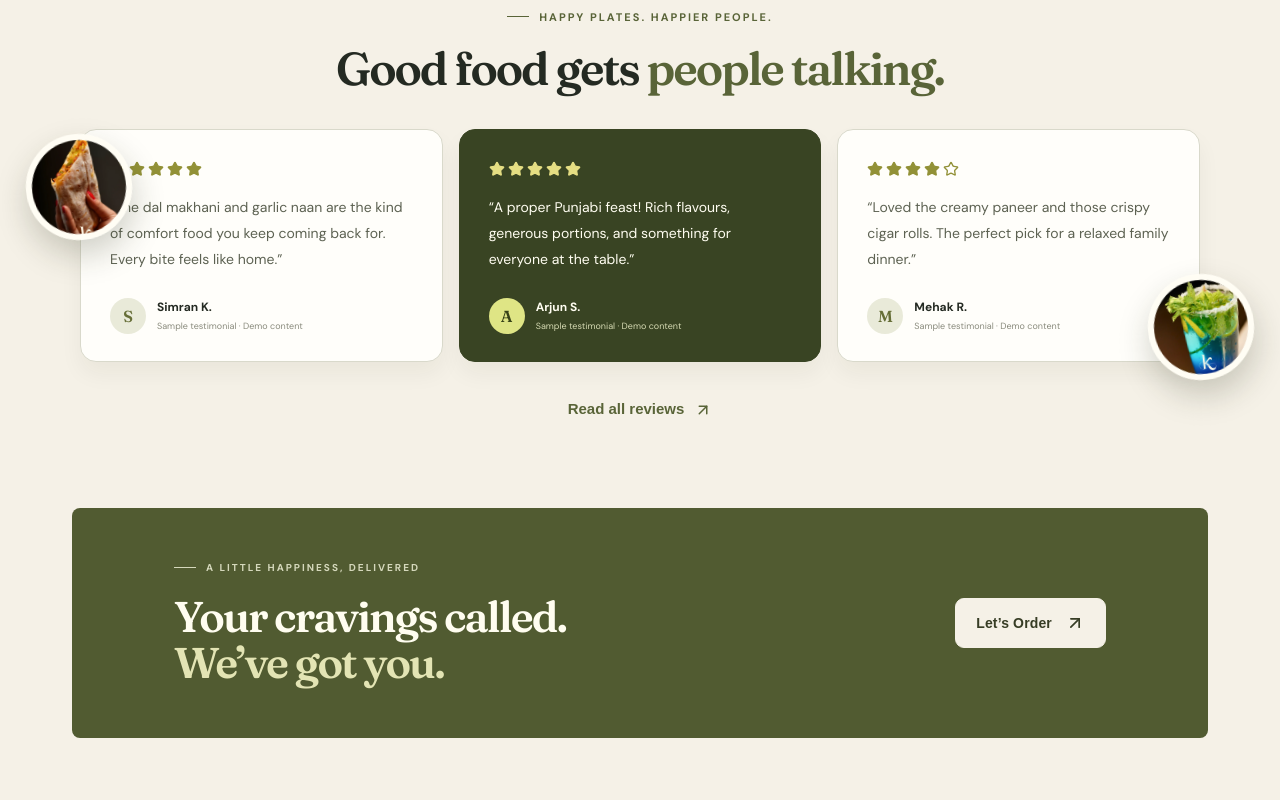
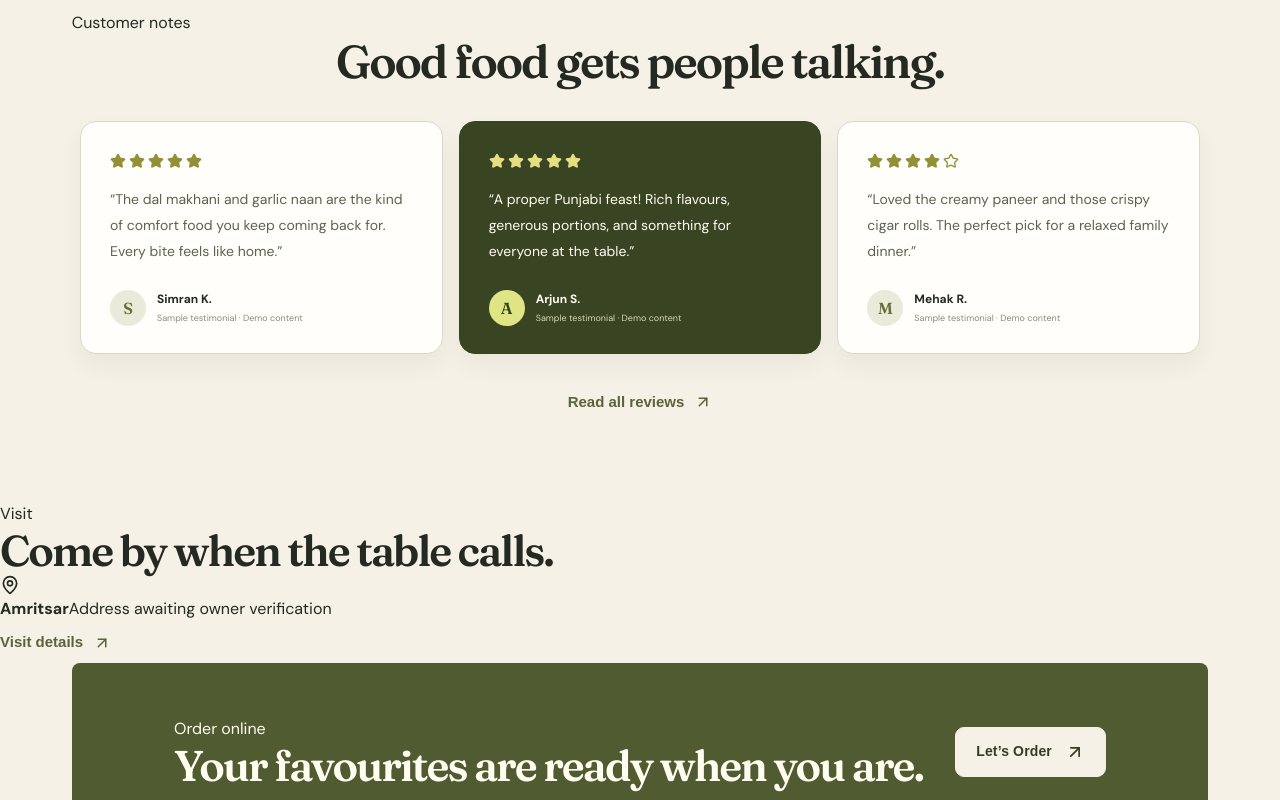
Before and after one commit to PRABHMANNAT/Freelance-Restaurant-with-Payment-Gateway, a React (Vite) app: page / in a window 1280 px wide. Shown: the part 2180-2980 px from the top of the page. Built offline with nearby package versions, Linux system fonts and the light colour scheme; a web font is replaced by a local one.

Commit message:
Complete homepage review visit and order rhythm

```diff
--- a/src/main.jsx
+++ b/src/main.jsx
@@ -418,23 +418,9 @@ function Home(props) {
         </div>
       </section>
       <section className="section review-preview">
-        <Eyebrow>HAPPY PLATES. HAPPIER PEOPLE.</Eyebrow>
-        <h2>
-          Good food gets <em>people talking.</em>
-        </h2>
+        <p className="section-label">Customer notes</p>
+        <h2>Good food gets people talking.</h2>
         <div className="review-stage">
-          <div className="review-floating-dishes" aria-hidden="true">
-            <Image
-              src={photos.wrap}
-              alt=""
-              className="floating-dish floating-wrap"
-            />
-            <Image
-              src={photos.drink}
-              alt=""
-              className="floating-dish floating-drink"
-            />
-          </div>
           <div className="review-grid">
             {sampleReviews.map((r) => (
               <ReviewCard key={r.id} review={r} />
@@ -447,6 +433,20 @@ function Home(props) {
         >
           Read all reviews <ArrowUpRight size={18} />
         </button>
+      </section>
+      <section className="home-visit" aria-labelledby="visit-heading">
+        <div>
+          <p className="section-label">Visit</p>
+          <h2 id="visit-heading">Come by when the table calls.</h2>
+        </div>
+        <div className="visit-details">
+          <MapPin size={20} aria-hidden="true" />
+          <p>
+            <strong>{restaurant.location}</strong>
+            <span>{restaurant.visit.address}</span>
+          </p>
+          <a className="text-button" href="#contact">Visit details <ArrowUpRight size={18} /></a>
+        </div>
       </section>
       <OrderBanner navigate={navigate} />
     </>
@@ -947,12 +947,8 @@ function OrderBanner({ navigate }) {
   return (
     <section className="order-banner">
       <div>
-        <Eyebrow>A LITTLE HAPPINESS, DELIVERED</Eyebrow>
-        <h2>
-          Your cravings called.
-          <br />
-          <em>We’ve got you.</em>
-        </h2>
+        <p className="section-label">Order online</p>
+        <h2>Your favourites are ready when you are.</h2>
       </div>
       <button className="button cream" onClick={() => navigate("menu")}>
         Let’s Order <ArrowUpRight size={20} />
```
